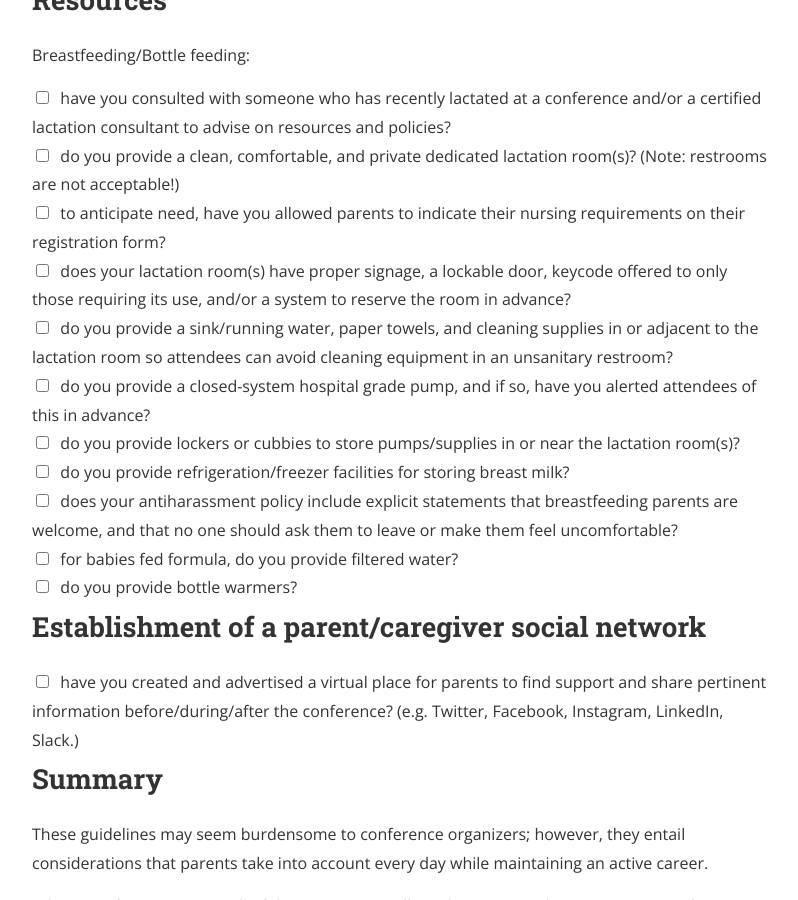
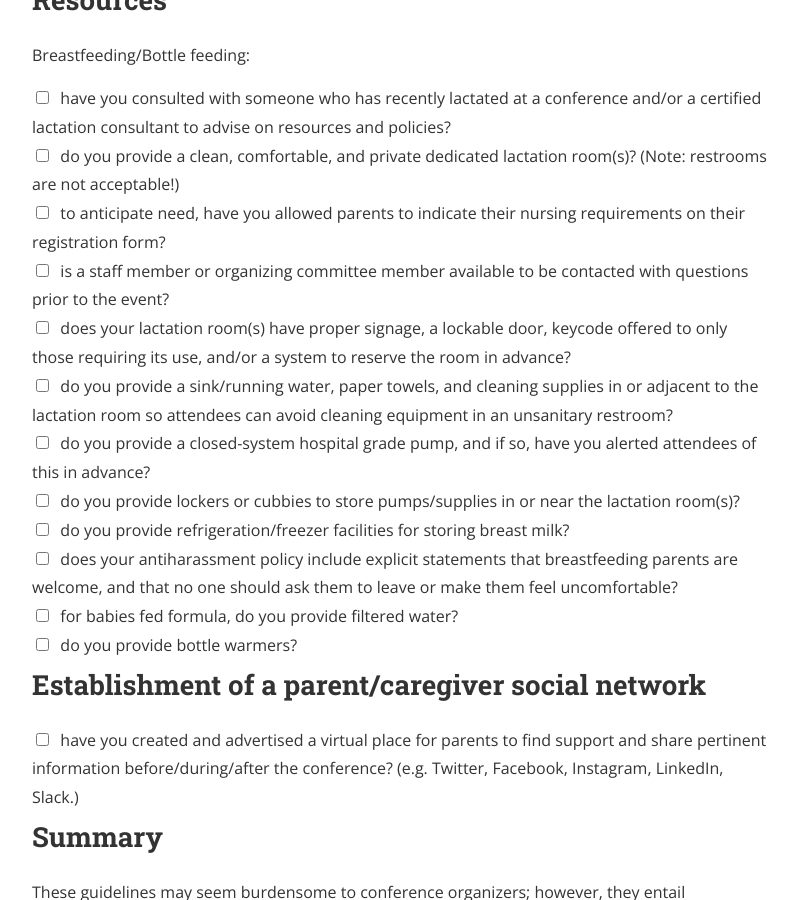
Before and after one commit to childcareconundrum/childcareconundrum.github.io, a Jekyll site: the page built from checklists.html, in a window 1280 px wide and 900 px high, scrolled down 1354 px. Shown: the whole window, without its empty margins (240-1038 px from the left). Built offline with Jekyll 4.4.1, drawn with Linux system fonts in a browser that asks for light colours; nearby versions of some CDN libraries; a style sheet for code colours, icons or effects is not loaded.

Commit message:
Update checklists.html

```diff
--- a/checklists.html
+++ b/checklists.html
@@ -59,6 +59,8 @@ permalink: /checklists/
 
 <input type="checkbox"/>  to anticipate need, have you allowed parents to indicate their nursing requirements on their registration form? <br>
 
+<input type="checkbox"/> is a staff member or organizing committee member available to be contacted with questions prior to the event? <br>
+
 <input type="checkbox"/> does your lactation room(s) have proper signage, a lockable door, keycode offered to only those requiring its use, and/or a system to reserve the room in advance?<br>
 
 <input type="checkbox"/> do you provide a sink/running water, paper towels, and cleaning supplies in or adjacent to the lactation room so attendees can avoid cleaning equipment in an unsanitary restroom?<br>
```
